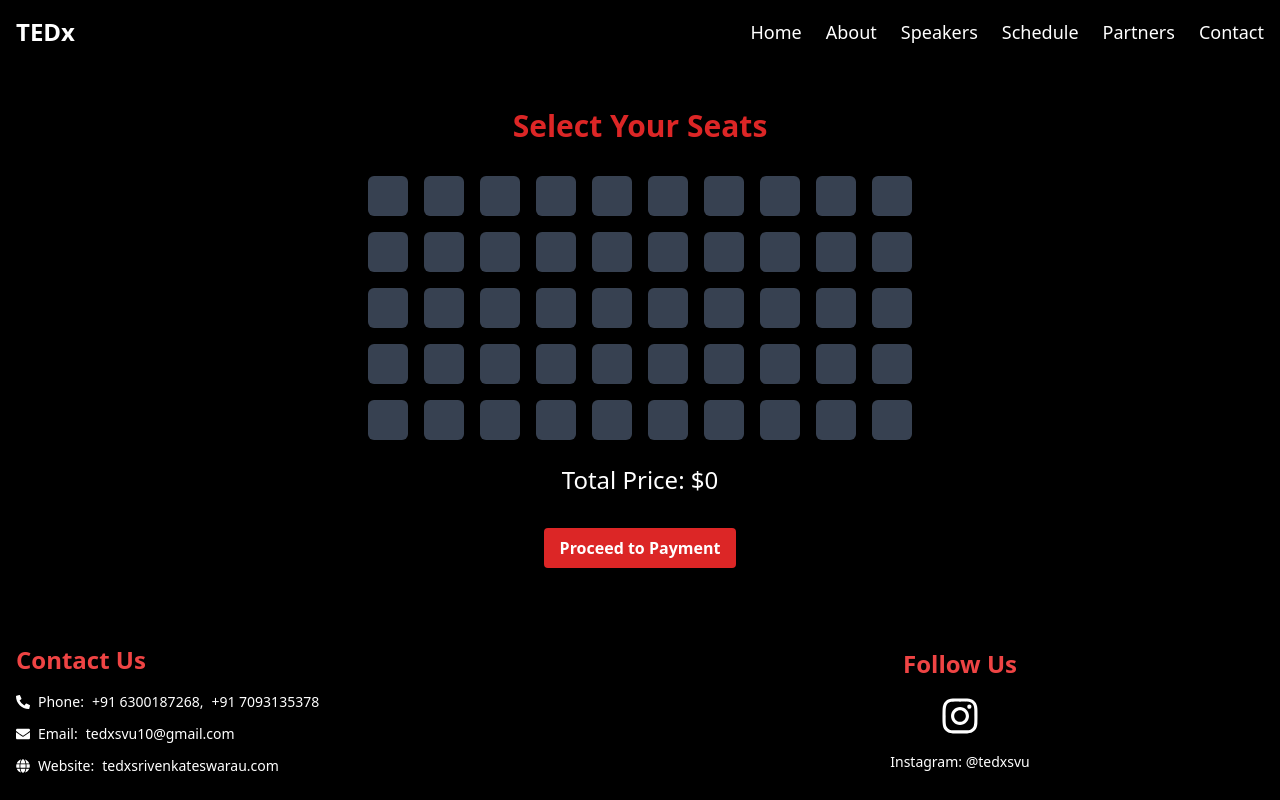
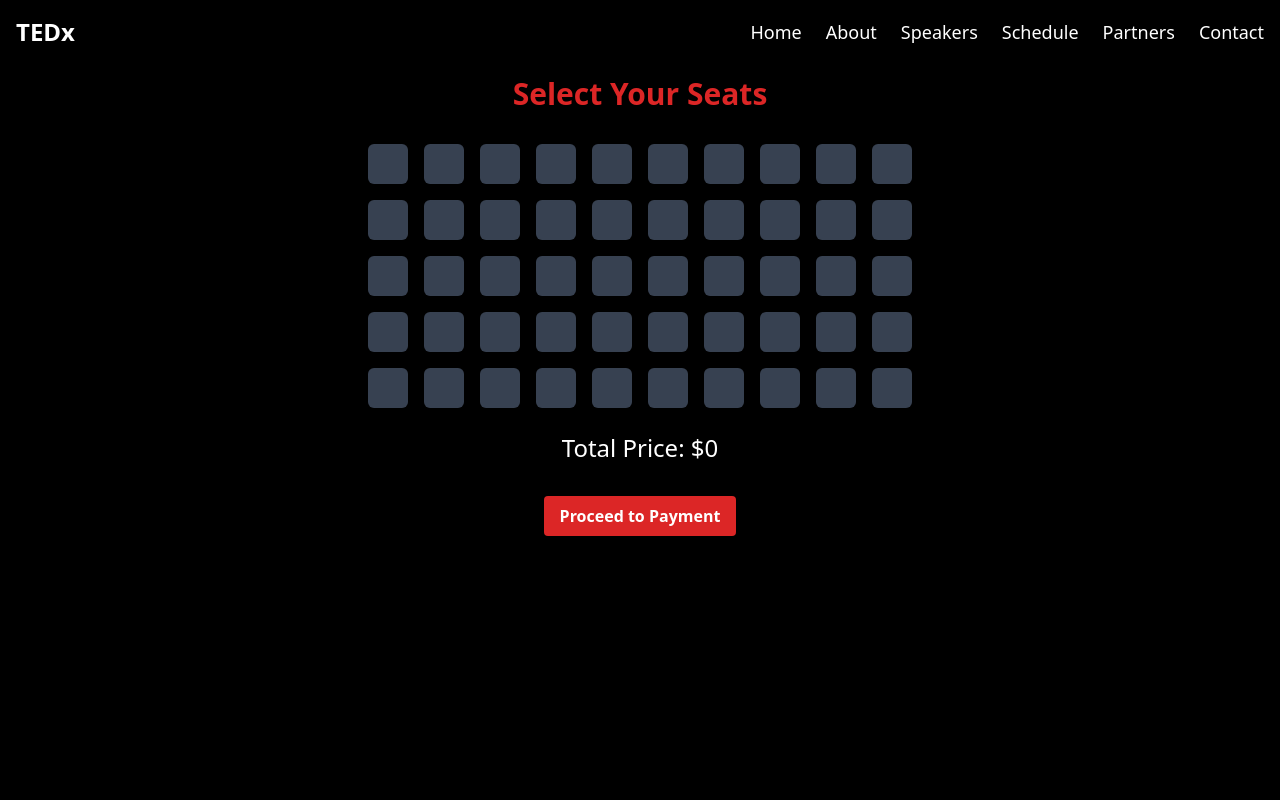
Before and after one commit to PranaviAvvaru/tedx, a React (Create React App) app: page /select-seats in a window 1280 px wide. Shown: the top 800 px of the page. Built offline with nearby package versions, Linux system fonts and the light colour scheme; the HTML template or start-up script is replaced by a standard one.

Commit message:
Fixed some issues

```diff
--- a/src/components/Schedule.js
+++ b/src/components/Schedule.js
@@ -30,7 +30,7 @@
           <div className="timeline-line absolute w-1 bg-red-500 h-full top-0 left-1/2 transform -translate-x-1/2 z-0"></div>
 
           {/* Timeline Items */}
-          <ul className="relative z-10">
+          <ul className="relative z-0">
             {scheduleItems.map((item, index) => (
               <li key={index} className={`timeline-item mb-8 flex justify-between items-center w-full`}>
                 {index % 2 === 0 ? (
--- a/src/components/SeatSelection.js
+++ b/src/components/SeatSelection.js
@@ -47,7 +47,7 @@
   };
 
   return (
-    <div className="container mx-auto mt-8 p-3 text-white">
+    <div className="bg-black min-h-screen p-3 text-white">
       <h2 className="text-3xl font-bold text-center mb-8 text-red-600">Select Your Seats</h2>
       <div className="grid gap-4">
         {seats.map((row, rowIndex) => (
--- a/src/index.css
+++ b/src/index.css
@@ -2,9 +2,7 @@
 @tailwind components;
 @tailwind utilities;
 
-*{
-  background-color: black;
-}
+
 
 @keyframes fadeInUp {
     0% {
```
